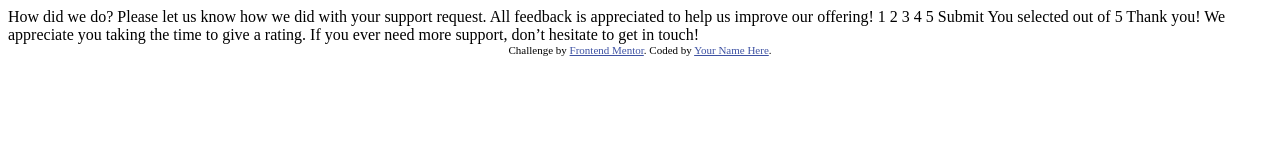
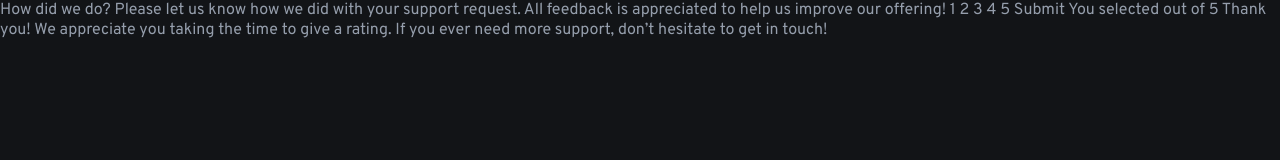
Before and after one commit to giorgi-gagnidze/interactive-rating-component-main, a plain HTML site: page index.html in a window 1280 px wide. Drawn offline with Linux system fonts and the light colour scheme.

Commit message:
Add and reset some styles

```diff
--- /dev/null
+++ b/CSS/style.css
@@ -0,0 +1,35 @@
+/* CSS reset */
+
+* {
+  margin: 0;
+  padding: 0;
+  box-sizing: border-box;
+}
+
+:root {
+  /* Colors */
+
+  /* Primary color */
+
+  --orange: hsl(25, 97%, 53%);
+
+  /* Neutral colors */
+
+  --white: hsl(0, 0%, 100%);
+  --light-gray: hsl(217, 12%, 63%);
+  --medium-gray: hsl(216, 12%, 54%);
+  --dark-blue: hsl(213, 19%, 18%);
+  --very-dark-blue: hsl(216, 12%, 8%);
+
+  /* Font */
+
+  --primary-font: "Overpass";
+}
+
+/* Main styles */
+
+body {
+  background-color: var(--very-dark-blue);
+  font-family: var(--primary-font);
+  color: var(--light-gray);
+}
--- a/index.html
+++ b/index.html
@@ -1,49 +1,39 @@
 <!DOCTYPE html>
 <html lang="en">
   <head>
-  <meta charset="UTF-8">
-  <meta name="viewport" content="width=device-width, initial-scale=1.0"> <!-- displays site properly based on user's device -->
+    <meta charset="UTF-8" />
+    <meta name="viewport" content="width=device-width, initial-scale=1.0" />
+    <!-- displays site properly based on user's device -->
 
-  <link rel="icon" type="image/png" sizes="32x32" href="./images/favicon-32x32.png">
+    <link
+      rel="icon"
+      type="image/png"
+      sizes="32x32"
+      href="./images/favicon-32x32.png"
+    />
+    <link
+      href="https://fonts.googleapis.com/css2?family=Inter:wght@400;500;700&family=Overpass:wght@400;700&display=swap"
+      rel="stylesheet"
+    />
+    <link rel="stylesheet" href="./CSS/style.css" />
 
     <title>Frontend Mentor | Interactive rating component</title>
-
-  <!-- Feel free to remove these styles or customise in your own stylesheet 👍 -->
-  <style>
-    .attribution { font-size: 11px; text-align: center; }
-    .attribution a { color: hsl(228, 45%, 44%); }
-  </style>
   </head>
   <body>
-
     <!-- Rating state start -->
 
-  How did we do?
-
-  Please let us know how we did with your support request. All feedback is appreciated
-  to help us improve our offering!
-
-  1 2 3 4 5
-
-  Submit
+    How did we do? Please let us know how we did with your support request. All
+    feedback is appreciated to help us improve our offering! 1 2 3 4 5 Submit
 
     <!-- Rating state end -->
 
     <!-- Thank you state start -->
 
-  You selected <!-- Add rating here --> out of 5
-
-  Thank you!
-
-  We appreciate you taking the time to give a rating. If you ever need more support,
-  don’t hesitate to get in touch!
+    You selected
+    <!-- Add rating here -->
+    out of 5 Thank you! We appreciate you taking the time to give a rating. If
+    you ever need more support, don’t hesitate to get in touch!
 
     <!-- Thank you state end -->
-
-
-  <div class="attribution">
-    Challenge by <a href="https://www.frontendmentor.io?ref=challenge" target="_blank">Frontend Mentor</a>.
-    Coded by <a href="#">Your Name Here</a>.
-  </div>
   </body>
 </html>
```
Lines whose indentation alone changed are shown as unchanged.
